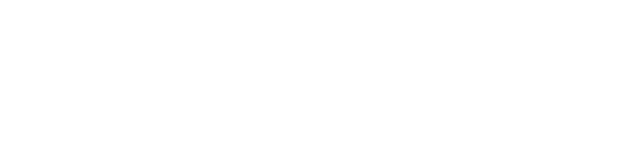
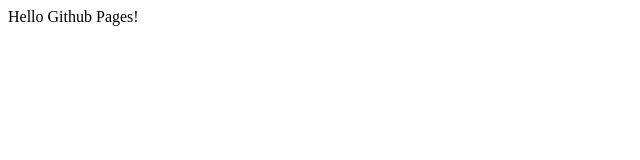
Before and after one commit to Slava96/Slava96.github.io, a plain HTML site: page index.html in a window 1280 px wide. Shown: the whole page, without its empty margins (0-640 px from the left). Drawn offline with Linux system fonts and the light colour scheme.

Commit message:
Update index.html

```diff
--- a/index.html
+++ b/index.html
@@ -1,9 +1,9 @@
 <!DOCTYPE html>
 <html>
 <head>
-	<title></title>
+	<title>Test Github Pages</title>
 </head>
 <body>
-
+	<div>Hello Github Pages!</div>
 </body>
 </html>
```
